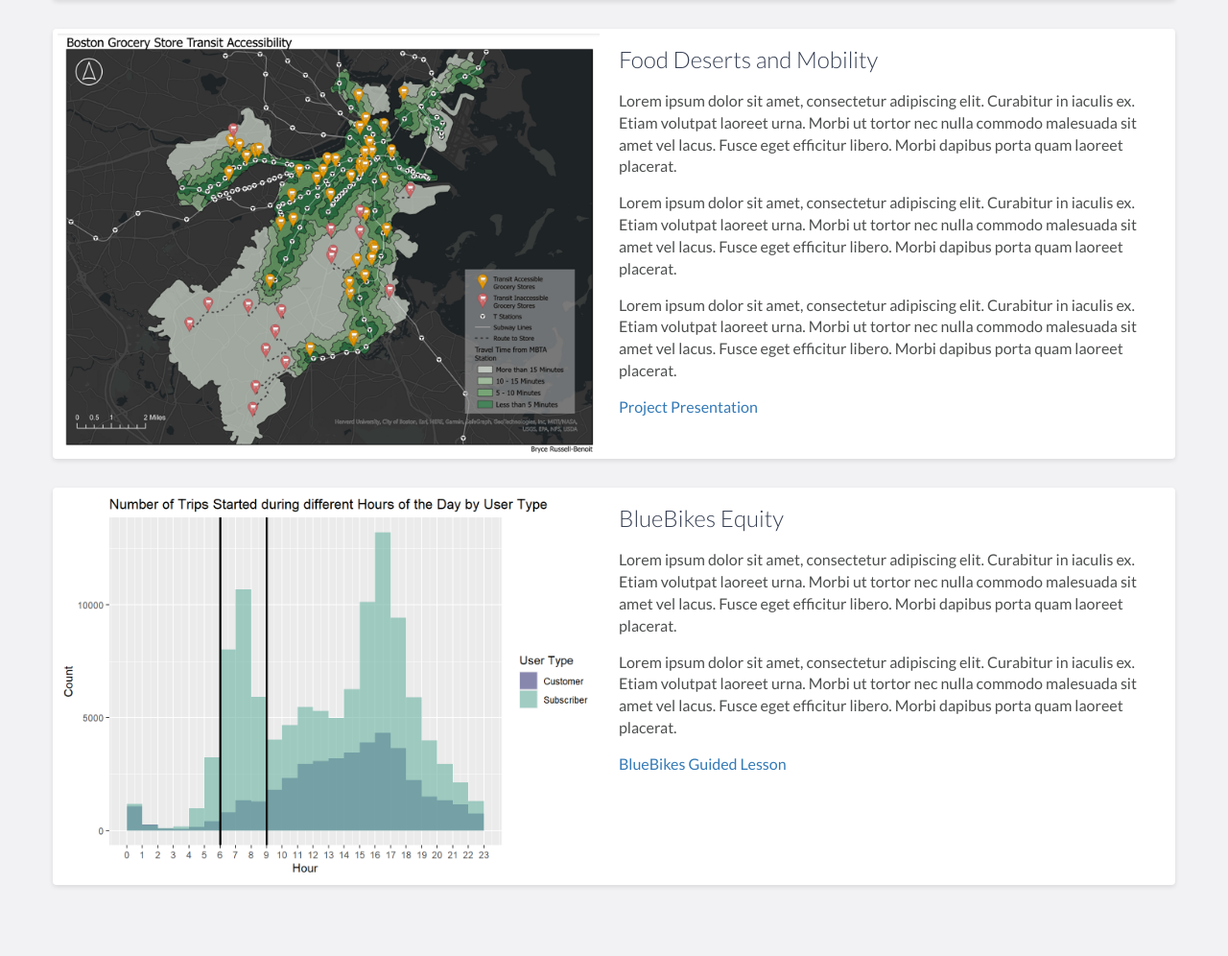
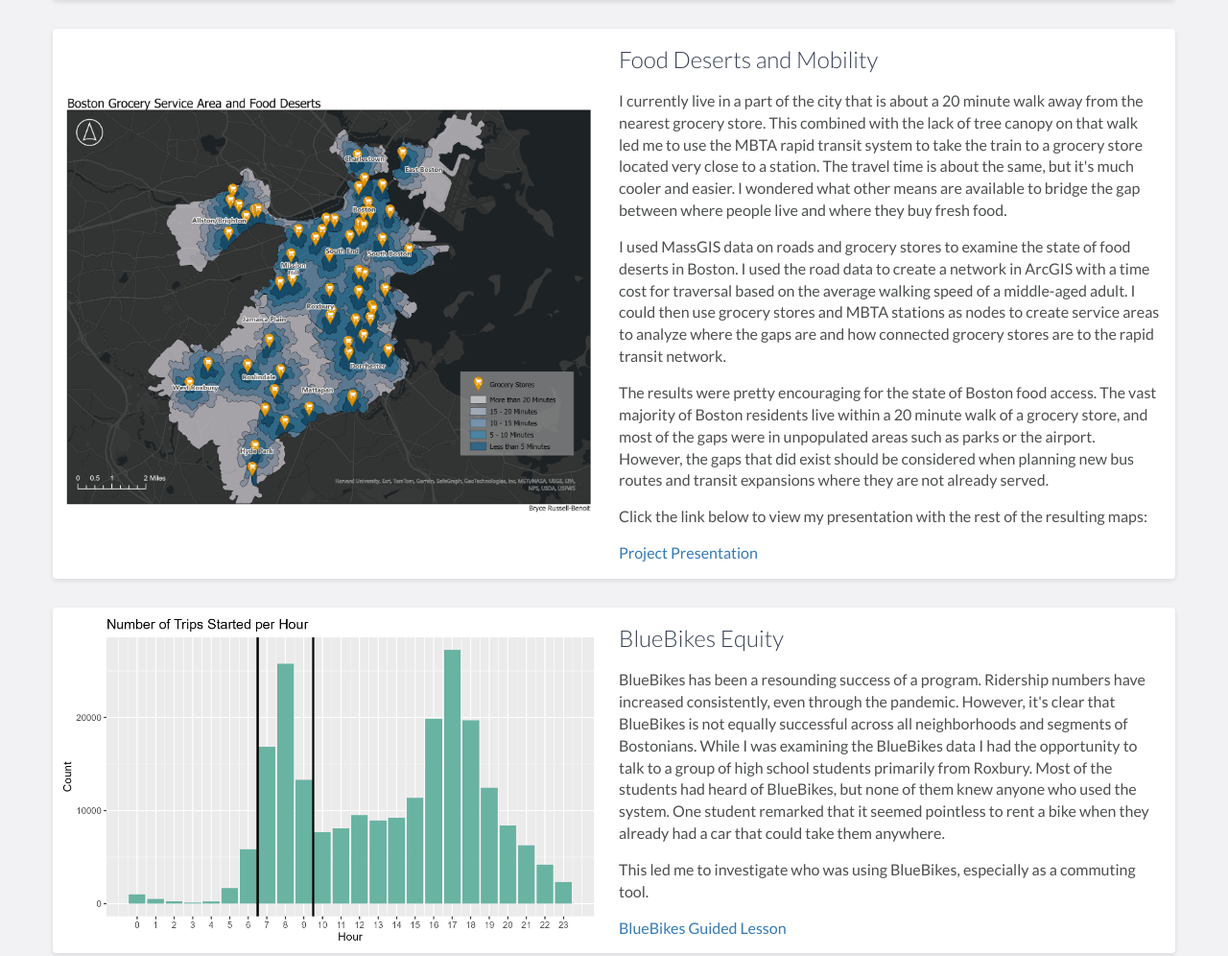
Before and after one commit to BryceCubes/BrycePortfolio, a website: page index.html in a window 1280 px wide. Shown: the part 3443-4439 px from the top of the page at 96% size. Drawn offline with nearby package versions, Linux system fonts and the light colour scheme.

Commit message:
increase asset quality and started filling in project details

```diff
--- a/css/styles.css
+++ b/css/styles.css
@@ -486,16 +486,18 @@
 
 .project-image {
   flex: 1;
+  display: flex;
+  justify-content: center; /* Center vertically */
+  align-items: center; /* Center horizontally */
+  padding: 5px;
   overflow: hidden;
-  padding: 5px;
 }
 
 .project-image img {
-  width: 100%; /* Ensure the image takes up the full width of the container */
-  height: auto; /* Maintain aspect ratio */
-  display: block;
+  max-width: 100%; /* Ensure the image fits the container's width */
+  max-height: 100%; /* Ensure the image fits within the container's height */
+  object-fit: contain; /* Ensure the aspect ratio is maintained */
 }
-
 .project-info {
   flex: 1; /* Adjust the size of the info section */
   padding: 15px;
--- a/index.html
+++ b/index.html
@@ -242,7 +242,7 @@
           <div class="project shadow-large">
             <div class="project-image">
               <img
-                src="./assets/grocery-transit.png"
+                src="./assets/grocery-service-area.jpg"
                 alt="Shows the service area of MBTA rapid transit stations and grocery stores within walking range"
               />
             </div>
@@ -250,25 +250,35 @@
             <div class="project-info">
               <h3>Food Deserts and Mobility</h3>
               <p>
-                Lorem ipsum dolor sit amet, consectetur adipiscing elit.
-                Curabitur in iaculis ex. Etiam volutpat laoreet urna. Morbi ut
-                tortor nec nulla commodo malesuada sit amet vel lacus. Fusce
-                eget efficitur libero. Morbi dapibus porta quam laoreet
-                placerat.
+                I currently live in a part of the city that is about a 20 minute
+                walk away from the nearest grocery store. This combined with the
+                lack of tree canopy on that walk led me to use the MBTA rapid
+                transit system to take the train to a grocery store located very
+                close to a station. The travel time is about the same, but it's
+                much cooler and easier. I wondered what other means are
+                available to bridge the gap between where people live and where
+                they buy fresh food.
               </p>
               <p>
-                Lorem ipsum dolor sit amet, consectetur adipiscing elit.
-                Curabitur in iaculis ex. Etiam volutpat laoreet urna. Morbi ut
-                tortor nec nulla commodo malesuada sit amet vel lacus. Fusce
-                eget efficitur libero. Morbi dapibus porta quam laoreet
-                placerat.
+                I used MassGIS data on roads and grocery stores to examine the
+                state of food deserts in Boston. I used the road data to create
+                a network in ArcGIS with a time cost for traversal based on the
+                average walking speed of a middle-aged adult. I could then use
+                grocery stores and MBTA stations as nodes to create service
+                areas to analyze where the gaps are and how connected grocery
+                stores are to the rapid transit network.
               </p>
               <p>
-                Lorem ipsum dolor sit amet, consectetur adipiscing elit.
-                Curabitur in iaculis ex. Etiam volutpat laoreet urna. Morbi ut
-                tortor nec nulla commodo malesuada sit amet vel lacus. Fusce
-                eget efficitur libero. Morbi dapibus porta quam laoreet
-                placerat.
+                The results were pretty encouraging for the state of Boston food
+                access. The vast majority of Boston residents live within a 20
+                minute walk of a grocery store, and most of the gaps were in
+                unpopulated areas such as parks or the airport. However, the
+                gaps that did exist should be considered when planning new bus
+                routes and transit expansions where they are not already served.
+              </p>
+              <p>
+                Click the link below to view my presentation with the rest of
+                the resulting maps:
               </p>
               <a
                 href="./assets/Boston Food Deserts and Transit Presentation.pdf"
@@ -282,24 +292,26 @@
 
           <div class="project shadow-large">
             <div class="project-image">
-              <img src="./assets/bike-hours.png" alt="BlueBikes Graph" />
+              <img src="./assets/trips-started.jpg" alt="BlueBikes Graph" />
             </div>
             <!-- End .project-image -->
             <div class="project-info">
               <h3>BlueBikes Equity</h3>
               <p>
-                Lorem ipsum dolor sit amet, consectetur adipiscing elit.
-                Curabitur in iaculis ex. Etiam volutpat laoreet urna. Morbi ut
-                tortor nec nulla commodo malesuada sit amet vel lacus. Fusce
-                eget efficitur libero. Morbi dapibus porta quam laoreet
-                placerat.
+                BlueBikes has been a resounding success of a program. Ridership
+                numbers have increased consistently, even through the pandemic.
+                However, it's clear that BlueBikes is not equally successful
+                across all neighborhoods and segments of Bostonians. While I was
+                examining the BlueBikes data I had the opportunity to talk to a
+                group of high school students primarily from Roxbury. Most of
+                the students had heard of BlueBikes, but none of them knew
+                anyone who used the system. One student remarked that it seemed
+                pointless to rent a bike when they already had a car that could
+                take them anywhere.
               </p>
               <p>
-                Lorem ipsum dolor sit amet, consectetur adipiscing elit.
-                Curabitur in iaculis ex. Etiam volutpat laoreet urna. Morbi ut
-                tortor nec nulla commodo malesuada sit amet vel lacus. Fusce
-                eget efficitur libero. Morbi dapibus porta quam laoreet
-                placerat.
+                This led me to investigate who was using BlueBikes, especially
+                as a commuting tool.
               </p>
               <a href="./assets/BlueBikes Lesson.pdf" target="_blank"
                 >BlueBikes Guided Lesson</a
```
Also changed, not shown: assets/grocery-service-area.jpg (added), assets/grocery-service-area.png (deleted), assets/trips-started.jpg (added).
